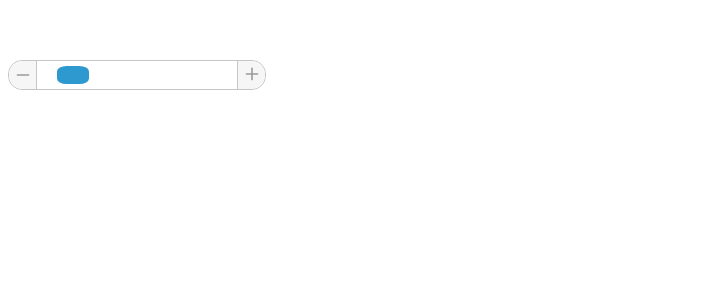
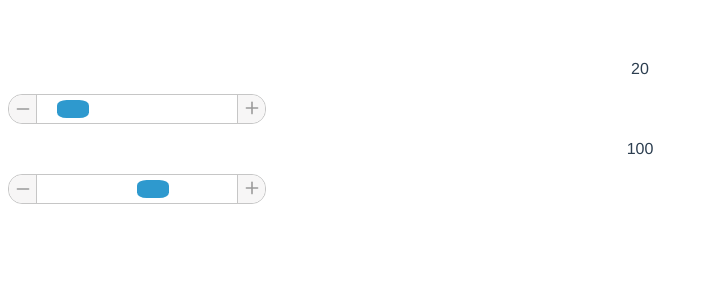
Before and after one commit to ciqtek/epr-components, a Vue app: page / in a window 1280 px wide. Shown: the top 300 px of the page, without its empty margins (0-708 px from the left). Built offline with nearby package versions, Linux system fonts and the light colour scheme.

Commit message:
测试第一个版本

```diff
--- a/src/App.vue
+++ b/src/App.vue
@@ -1,10 +1,13 @@
 <template>
-  <slider-btn :min='50' :max="250" :step="[10, '6%', 20]" v-model="value" @change="sliderBtnChange" />
+  <p>{{value1}}</p>
+  <slider-btn :min='0' :max="100" :step="[1, '5%', '10%']" v-model="value1" @change="slider1BtnChange" />
+  <p>{{value2}}</p>
+  <slider-btn :min='40' :max="250" :step="[1, '5%', '10%']" v-model="value2" @change="slider2BtnChange" />
 </template>
 
 <script lang="ts">
-import { defineComponent, reactive, ref } from 'vue'
-import SliderBtn from './components/SliderBtn.vue'
+import { defineComponent, ref } from 'vue'
+import SliderBtn from './components/sliderBtn/index.vue'
 
 export default defineComponent({
   name: 'App',
@@ -12,19 +15,21 @@ export default defineComponent({
     SliderBtn
   },
   setup () {
-    const value = ref(20)
-    const obj = reactive({
-      num: 1
-    })
+    const value1 = ref(20)
+    const value2 = ref(100)
 
-    function sliderBtnChange (e: number) {
-      console.log('app.vue e', e)
+    function slider1BtnChange (e: number) {
+      value1.value = e
+    }
+    function slider2BtnChange (e: number) {
+      value2.value = e
     }
 
     return {
-      value,
-      obj,
-      sliderBtnChange
+      value1,
+      value2,
+      slider1BtnChange,
+      slider2BtnChange
     }
   }
 })
--- /dev/null
+++ b/src/components/index.ts
@@ -0,0 +1,4 @@
+import eprSliderButton from './sliderBtn/index.vue'
+export {
+  eprSliderButton
+}
--- a/src/components/SliderBtn.vue
+++ b/src/components/sliderBtn/index.vue
@@ -30,25 +30,23 @@ export default defineComponent({
     },
     step: {
       type: Array,
-      default: [1, '20', 3]
+      default: [1, '5%', '10%']
     }
   },
   emits: ['change'],
   setup (props, { emit }) {
-    console.log(props)
     const slider = ref() // 滑块 dom
     const track = ref() // 滑道 dom
     let sliderWidth = 0 // 滑块的宽度
     let trackWidth = 0 // 滑道的宽度
     let timer1: any = 0 // 判断是点击还是长按
     let timer2: any = 0 // 长按时，间隔时间
-    let canMove = false
-    let x = 0
+    let canMove = false // 判断能否拖拽
+    let x = 0 // 拖拽的位移距离
 
     // 两侧按钮
     function handleChange (pos: string) {
       const sPos = slider.value.offsetLeft
-      const sWidth = slider.value.offsetWidth
       const propsStep = props.step[0]
       let step = 0
       if (typeof propsStep === 'string') {
@@ -70,14 +68,14 @@ export default defineComponent({
         }
       }
       if (pos === 'right') {
-        if (sPos + sWidth + step < trackWidth) {
+        if (sPos + sliderWidth + step < trackWidth) {
           slider.value.style.left = (sPos + step) + 'px'
         } else {
-          slider.value.style.left = (trackWidth - sWidth) + 'px'
+          slider.value.style.left = (trackWidth - sliderWidth) + 'px'
         }
       }
       const newPos = slider.value.offsetLeft as number
-      const value = (props.max - props.min) * newPos / (trackWidth - sWidth)
+      const value = (props.max - props.min) * newPos / (trackWidth - sliderWidth) + props.min
       emit('change', value)
     }
     // 鼠标按下事件
@@ -93,7 +91,6 @@ export default defineComponent({
       if (timer1 !== 0) {
         const offsetX = e.offsetX
         const sPos = slider.value.offsetLeft
-        const sWidth = slider.value.offsetWidth
         const propsStep = props.step[1]
         let step = 0
         if (typeof propsStep === 'string') {
@@ -108,10 +105,10 @@ export default defineComponent({
           return console.error('[EPR SLIDER BUTTON]: 步进的值只能为：整数，数字型字符串 或 带百分号的字符串，如：[1, "2", "5%"]')
         }
         if (offsetX > sPos) {
-          if (sPos + step < trackWidth - sWidth) {
+          if (sPos + step < trackWidth - sliderWidth) {
             slider.value.style.left = (sPos + step) + 'px'
           } else {
-            slider.value.style.left = (trackWidth - sWidth) + 'px'
+            slider.value.style.left = (trackWidth - sliderWidth) + 'px'
           }
         } else {
           if (sPos - step > 0) {
@@ -121,7 +118,7 @@ export default defineComponent({
           }
         }
         const newPos = slider.value.offsetLeft as number
-        const value = (props.max - props.min) * newPos / (trackWidth - sWidth)
+        const value = (props.max - props.min) * newPos / (trackWidth - sliderWidth) + props.min
         emit('change', value)
       }
     }
@@ -129,7 +126,6 @@ export default defineComponent({
     function longpress (e: MouseEvent) {
       timer1 = 0
       const offsetX = e.offsetX
-      const sWidth = slider.value.offsetWidth
       const propsStep = props.step[1]
       let step = 0
       if (typeof propsStep === 'string') {
@@ -146,10 +142,10 @@ export default defineComponent({
       timer2 =setInterval(() => {
         const sPos = slider.value.offsetLeft
         if (offsetX > sPos) {
-          if (sPos + step < trackWidth - sWidth) {
+          if (sPos + step < trackWidth - sliderWidth) {
             slider.value.style.left = (sPos + step) + 'px'
           } else {
-            slider.value.style.left = (trackWidth - sWidth) + 'px'
+            slider.value.style.left = (trackWidth - sliderWidth) + 'px'
           }
         } else {
           if (sPos - step > 0) {
@@ -159,7 +155,7 @@ export default defineComponent({
           }
         }
         const newPos = slider.value.offsetLeft as number
-        const value = (props.max - props.min) * newPos / (trackWidth - sWidth)
+        const value = (props.max - props.min) * newPos / (trackWidth - sliderWidth) + props.min
         emit('change', value)
       }, 250)
     }
@@ -169,20 +165,21 @@ export default defineComponent({
       clearInterval(timer2)
     }
 
+    // 拖拽：鼠标按下
     function sliderMouseDown (evt: MouseEvent) {
-      console.log('sliderMouseDown')
       canMove = true
       const left = slider.value.offsetLeft
       x = evt.clientX - left
     }
+    // 拖拽：鼠标松开
     function sliderMouseUp () {
-      console.log('sliderMouseUp')
       canMove = false
     }
+    // 拖拽：鼠标移出
     function sliderMouseOut () {
-      console.log('sliderMouseOut')
       canMove = false
     }
+    // 拖拽：鼠标拖拽
     function sliderMouseMove (evt: MouseEvent) {
       if (canMove) {
         if (evt.clientX - x < 0) {
@@ -192,6 +189,9 @@ export default defineComponent({
         } else {
           slider.value.style.left = evt.clientX - x + 'px'
         }
+        const newPos = slider.value.offsetLeft as number
+        const value = (props.max - props.min) * newPos / (trackWidth - sliderWidth) + props.min
+        emit('change', value)
       }
     }
 
@@ -199,7 +199,6 @@ export default defineComponent({
       trackWidth = track.value.offsetWidth
       sliderWidth = slider.value.offsetWidth
       slider.value.style.left = props.modelValue + 'px'
-      console.log(trackWidth, 'track width')
     })
 
     return {
--- /dev/null
+++ b/types/types.d.ts
@@ -0,0 +1 @@
+declare module 'epr-components'
--- a/vite.config.ts
+++ b/vite.config.ts
@@ -1,7 +1,22 @@
 import { defineConfig } from 'vite'
 import vue from '@vitejs/plugin-vue'
+import path from 'path'
 
 // https://vitejs.dev/config/
 export default defineConfig({
-  plugins: [vue()]
+  plugins: [vue()],
+  build: {
+    lib: {
+      entry: path.resolve(__dirname, 'src/components/index.ts'),
+      name: 'eprComponents'
+    },
+    rollupOptions: {
+      external: ['vue'],
+      output: {
+        globals: {
+          vue: 'Vue'
+        }
+      }
+    }
+  }
 })
```
Also changed, not shown: package.json (+12 -3 lines), 2 other files (tests, documents, lock files or other folders).
